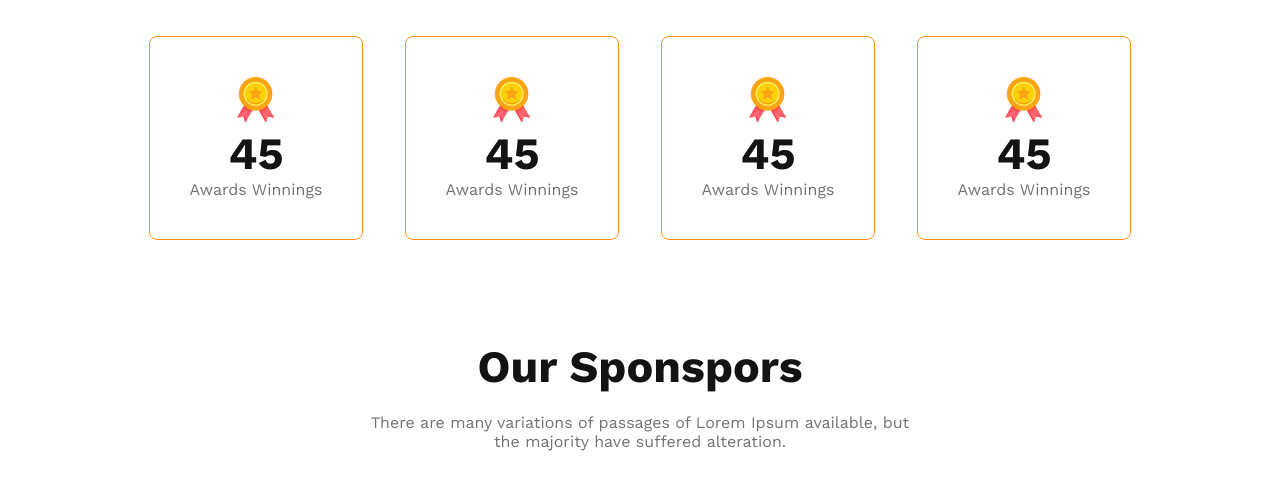
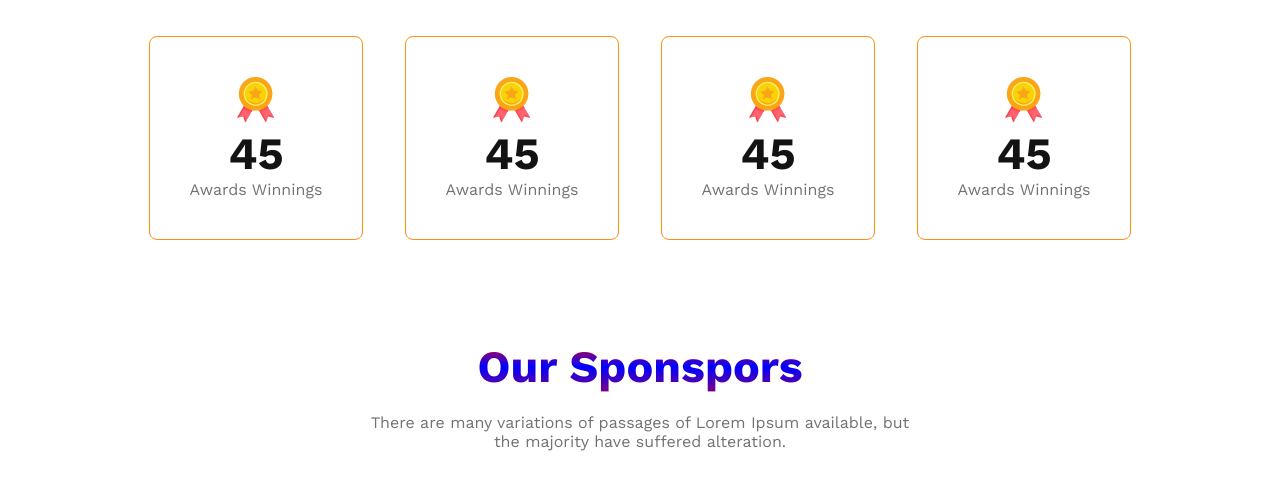
Before and after one commit to Jamesrenteri/g3-architects, a plain HTML site: page index.html in a window 1280 px wide. Shown: the part 3285-3784 px from the top of the page. Drawn offline with nearby package versions, Linux system fonts and the light colour scheme.

Commit message:
linear gradient use in text

```diff
--- a/styles/style.css
+++ b/styles/style.css
@@ -213,6 +213,12 @@ margin: 100px 0;
   margin-bottom: 130px
 }
 
+.sponsors .title{
+  background-image: linear-gradient(to bottom ,red, blue, purple);
+  color: transparent;
+  -webkit-background-clip: text;
+}
+
 .sponsors p{
   padding: 20px 0;
   width: 542px;
```
